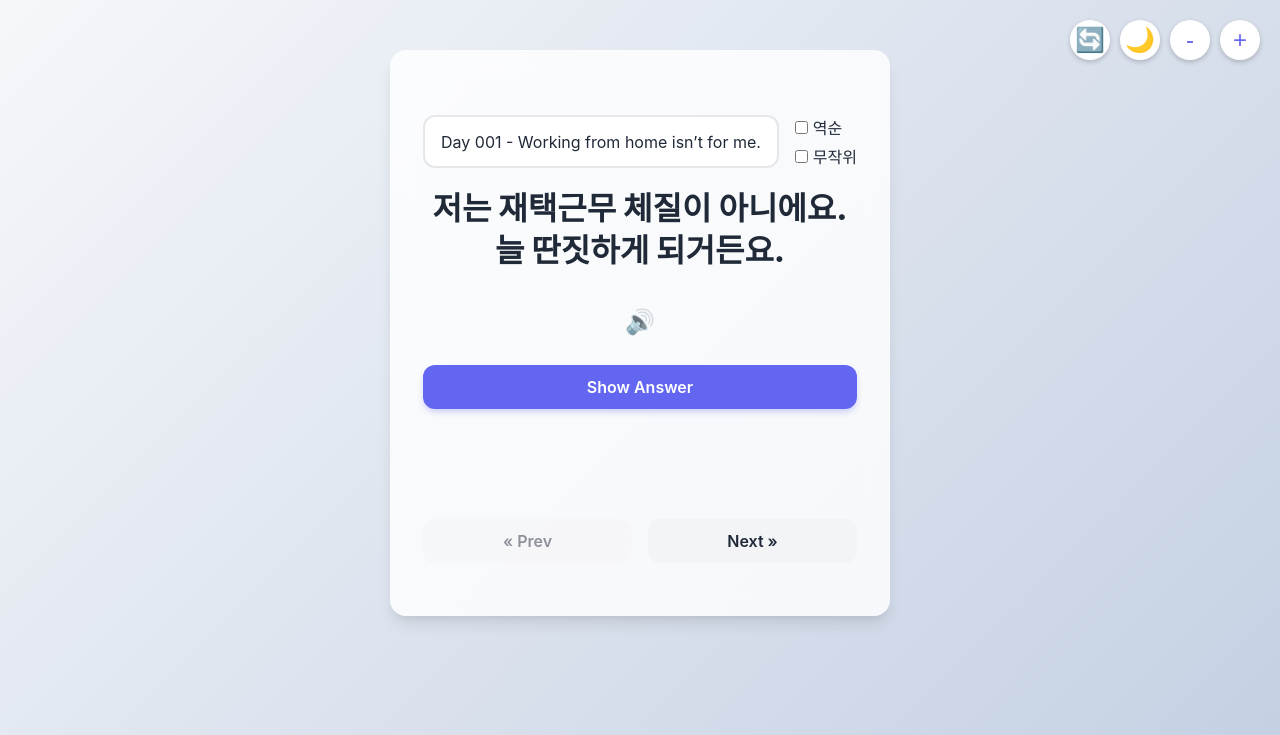
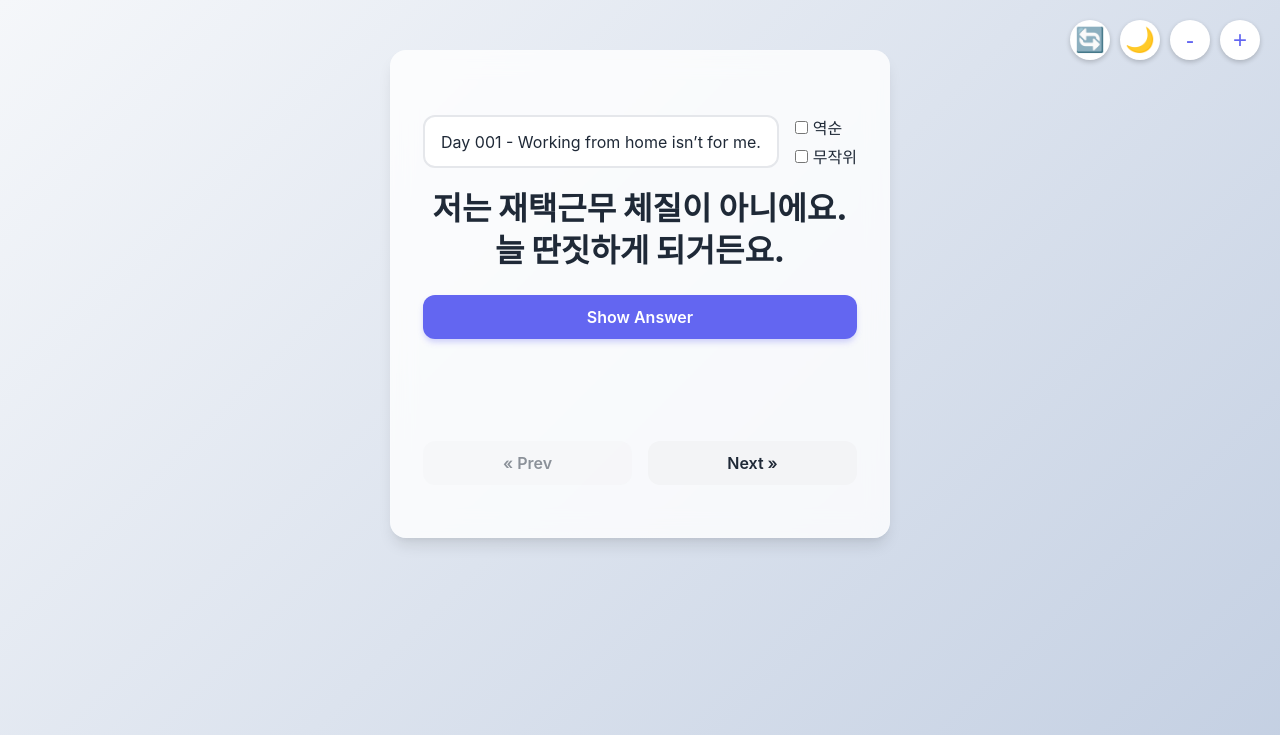
Before and after one commit to asher8554/English-conversation-memorization-site, a PHP site: page / in a window 1280 px wide. Shown: the top 735 px of the page. Run offline with PHP 8.4, Linux system fonts and the light colour scheme.

Commit message:
feat(ui): auto-read question on display, remove manual tts btns

```diff
--- a/index.html
+++ b/index.html
@@ -25,16 +25,10 @@
 
         <div class="card">
             <div id="cardContent" class="card-content fade-in">
-                <div class="text-with-audio">
-                    <div id="questionText" class="question"></div>
-                    <button id="speakQuestionBtn" class="btn-speak" title="질문 읽기">🔊</button>
-                </div>
+                <div id="questionText" class="question"></div>
                 <!-- 정답은 버튼을 누르면 표시 -->
                 <button id="showAnswerBtn" class="btn btn-primary">Show Answer</button>
-                <div class="text-with-audio">
-                    <div id="answerText" class="answer"></div>
-                    <button id="speakAnswerBtn" class="btn-speak" title="정답 읽기" style="display: none;">🔊</button>
-                </div>
+                <div id="answerText" class="answer"></div>
             </div>
         </div>
 
--- a/script.js
+++ b/script.js
@@ -207,10 +207,6 @@ class QuizApp {
         this.cardContent = document.getElementById('cardContent');
         this.reverseOrderCheckbox = document.getElementById('reverseOrder');
         this.randomOrderCheckbox = document.getElementById('randomOrder');
-
-        // TTS 버튼
-        this.speakQuestionBtn = document.getElementById('speakQuestionBtn');
-        this.speakAnswerBtn = document.getElementById('speakAnswerBtn');
     }
 
     /**
@@ -257,10 +253,6 @@ class QuizApp {
         this.showAnswerBtn.addEventListener('click', () => {
             this.answerText.classList.add('visible');
             this.showAnswerBtn.style.display = 'none';
-            this.speakAnswerBtn.style.display = 'inline-block'; // 정답이 보이면 버튼 표시
-
-            // 정답 자동 읽기 (선택 사항: 원하면 주석 해제)
-            // this.ttsManager.speak(this.answerText.textContent, 'en-US');
         });
 
         this.prevBtn.addEventListener('click', () => this.handlePrev());
@@ -268,15 +260,6 @@ class QuizApp {
 
         this.reverseOrderCheckbox.addEventListener('change', (e) => this.handleSortChange(e, this.randomOrderCheckbox));
         this.randomOrderCheckbox.addEventListener('change', (e) => this.handleSortChange(e, this.reverseOrderCheckbox));
-
-        // TTS 이벤트
-        this.speakQuestionBtn.addEventListener('click', () => {
-            this.ttsManager.speak(this.questionText.textContent, 'ko-KR');
-        });
-
-        this.speakAnswerBtn.addEventListener('click', () => {
-            this.ttsManager.speak(this.answerText.textContent, 'en-US');
-        });
     }
 
     /**
@@ -368,9 +351,11 @@ class QuizApp {
 
         this.showAnswerBtn.style.display = 'block';
         this.showAnswerBtn.textContent = 'Show Answer';
-        this.speakAnswerBtn.style.display = 'none'; // 정답 버튼은 처음에 숨김
 
         this.updateNavButtons();
+
+        // 질문 자동 읽기 (TTS)
+        this.ttsManager.speak(currentItem.q, 'ko-KR');
     }
 
     /**
--- a/style.css
+++ b/style.css
@@ -279,33 +279,3 @@ select:focus {
   align-items: flex-start;
   white-space: nowrap;
 }
-
-.text-with-audio {
-  display: flex;
-  flex-direction: column;
-  align-items: center;
-  gap: 0.5rem;
-  margin-bottom: 1.5rem;
-  position: relative;
-}
-
-.btn-speak {
-  background: none;
-  border: none;
-  font-size: 1.5rem;
-  cursor: pointer;
-  opacity: 0.7;
-  transition: transform 0.2s, opacity 0.2s;
-  padding: 5px;
-  border-radius: 50%;
-}
-
-.btn-speak:hover {
-  transform: scale(1.2);
-  opacity: 1;
-  background-color: rgba(0,0,0,0.05);
-}
-
-.dark-mode .btn-speak:hover {
-  background-color: rgba(255,255,255,0.1);
-}
```
